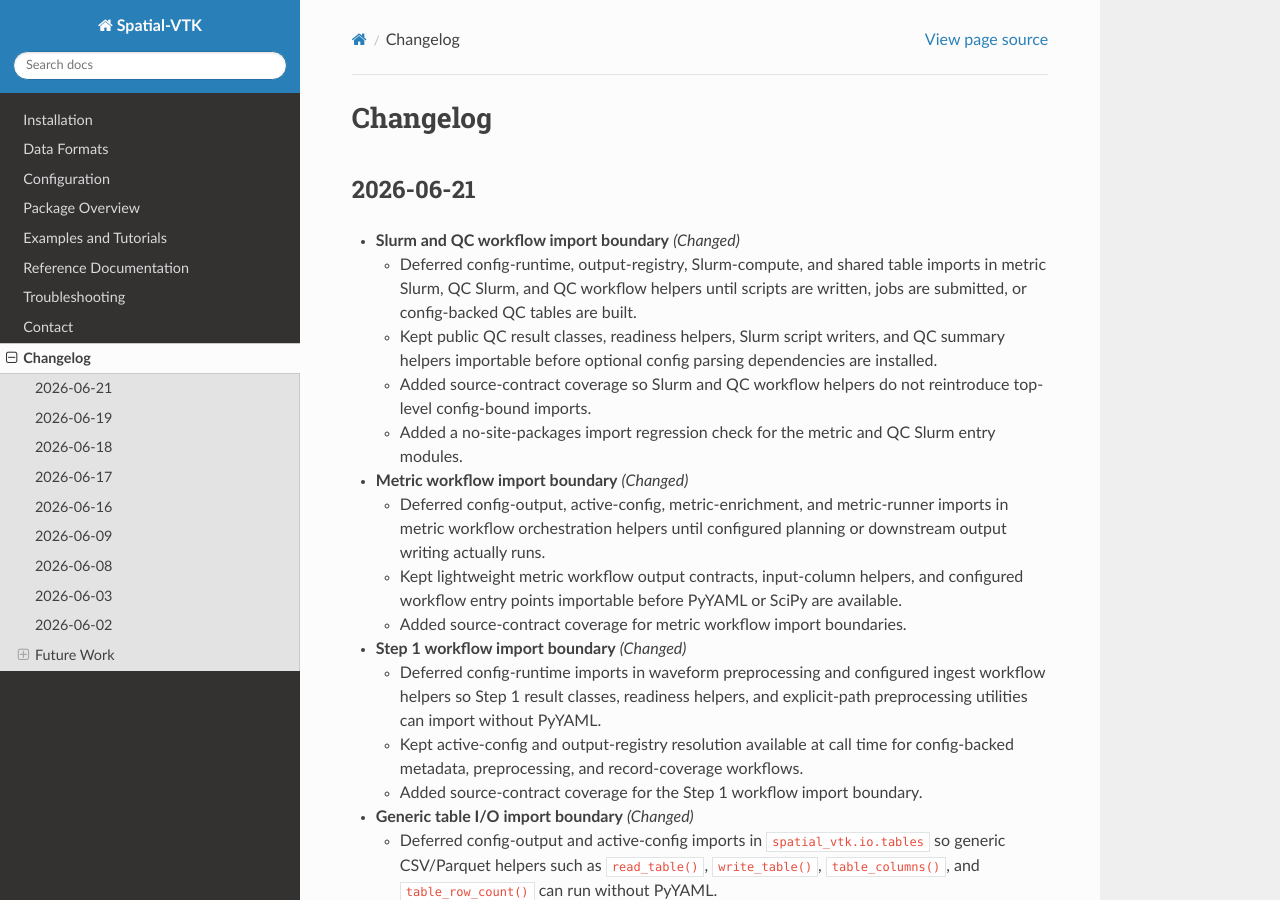
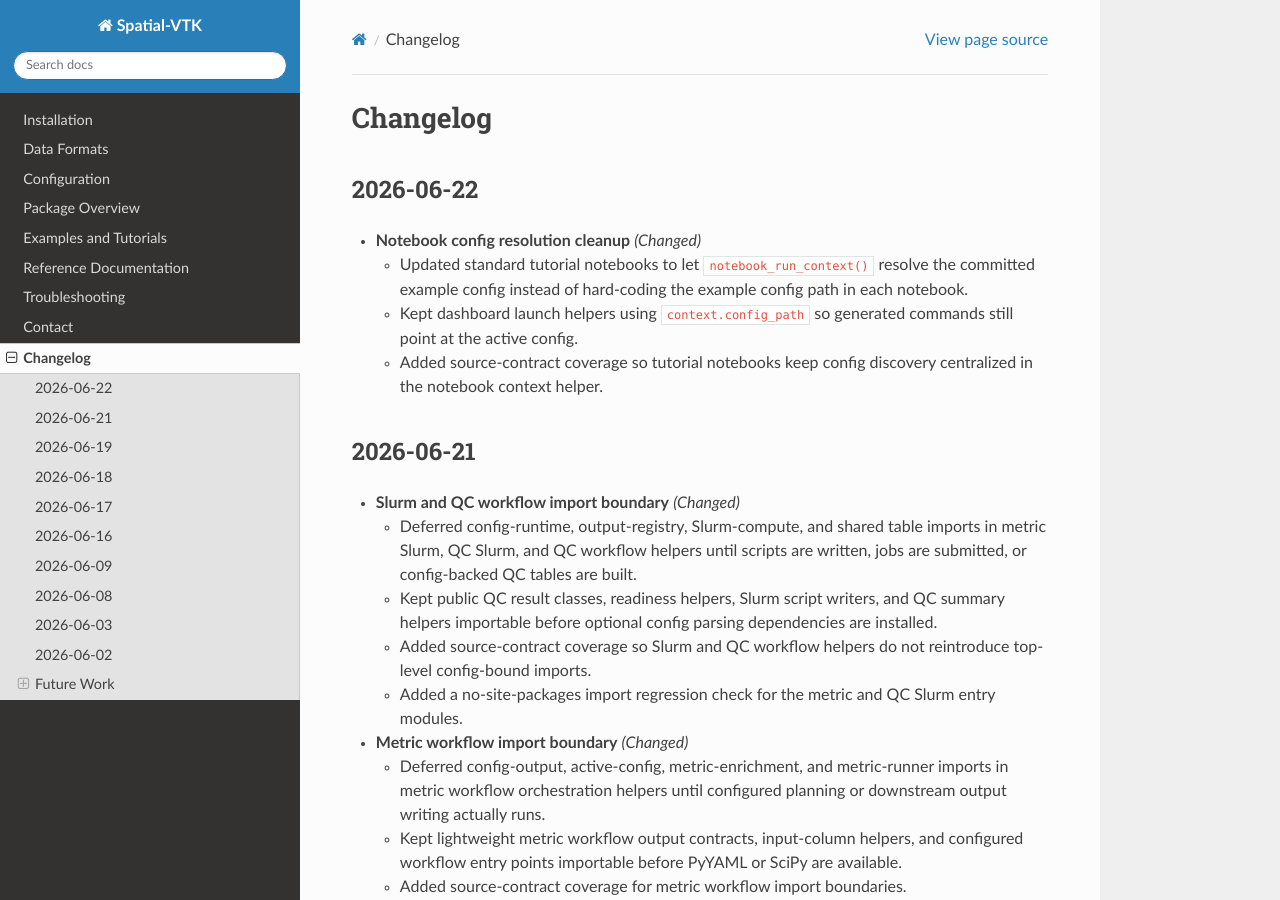
Before and after one commit to bcbirkel/spatial-vtk, a Sphinx documentation site: the page built from docs/changelog.rst, in a window 1280 px wide and 900 px high. Built offline with Sphinx 7.4.7 and the Read the Docs theme 3.1.0, drawn with Linux system fonts in a browser that asks for light colours.

Commit message:
Use notebook context default config in tutorials

```diff
--- a/docs/changelog.rst
+++ b/docs/changelog.rst
@@ -1,5 +1,18 @@
 Changelog
 =========
+
+2026-06-22
+----------
+
+- **Notebook config resolution cleanup** *(Changed)*
+
+  - Updated standard tutorial notebooks to let ``notebook_run_context()``
+    resolve the committed example config instead of hard-coding the example
+    config path in each notebook.
+  - Kept dashboard launch helpers using ``context.config_path`` so generated
+    commands still point at the active config.
+  - Added source-contract coverage so tutorial notebooks keep config discovery
+    centralized in the notebook context helper.
 
 2026-06-21
 ----------
```
Also changed, not shown: docs/examples/step_01_ingest_and_prepare_data.ipynb, docs/examples/step_02_quality_control.ipynb, docs/examples/step_03_calculate_metrics.ipynb, docs/examples/step_04_spatial_statistics.ipynb, docs/examples/step_05_maps_and_figures.ipynb, docs/examples/step_06_additional_plotting_options.ipynb, docs/examples/step_07_dashboards.ipynb, 1 other file.
